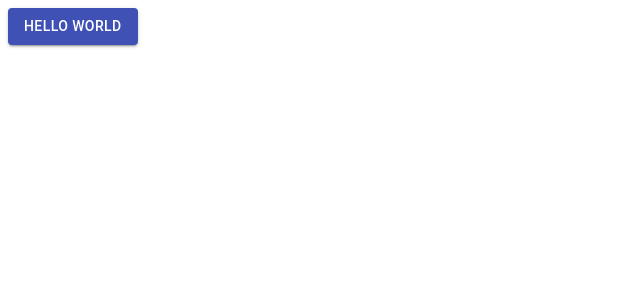
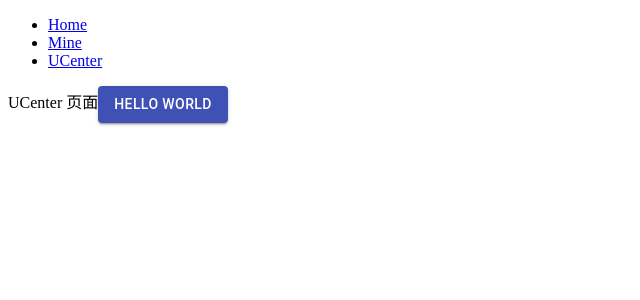
Before and after one commit to yangchaojun/react-base, a React (Create React App) app: page /mine/ucenter in a window 1280 px wide. Shown: the top 300 px of the page, without its empty margins (0-640 px from the left). Built offline with nearby package versions, Linux system fonts and the light colour scheme.

Commit message:
引入react-router-dom，并给出示例

```diff
--- a/package.json
+++ b/package.json
@@ -9,6 +9,7 @@
     "@testing-library/user-event": "^7.2.1",
     "react": "^16.12.0",
     "react-dom": "^16.12.0",
+    "react-router-dom": "^5.1.2",
     "react-scripts": "3.3.0"
   },
   "scripts": {
--- a/src/App.js
+++ b/src/App.js
@@ -1,13 +1,25 @@
-import React from 'react';
+import React from "react";
 // import TemperatureCalculator from './TemperatureCalculator'
-import MyComponent from './materialUI'
+import Nav from "./components/Nav";
+import { BrowserRouter as Router, Route, Switch } from "react-router-dom";
+import NotFound from "./pages/404";
+import Home from "./pages/Home";
+import Mine from "./pages/Mine";
+import UCenter from "./pages/UCenter";
 
 function App() {
-
   return (
     <div className="App">
       {/* <TemperatureCalculator /> */}
-      <MyComponent />
+      <Router>
+        <Nav />
+        <Switch>
+          <Route path="/home" component={Home}></Route>
+          <Route exact path="/mine" component={Mine}></Route>
+          <Route path="/mine/ucenter" component={UCenter}></Route>
+          <Route component={NotFound}></Route>
+        </Switch>
+      </Router>
     </div>
   );
 }
--- /dev/null
+++ b/src/components/Nav/index.jsx
@@ -0,0 +1,14 @@
+import React from 'react'
+import {Link} from 'react-router-dom'
+
+const Nav = () => {
+    return (
+        <ul>
+            <li><Link to="/home">Home</Link></li>
+            <li><Link to="/mine">Mine</Link></li>
+            <li><Link to="/mine/ucenter">UCenter</Link></li>
+        </ul>
+    )
+}
+
+export default Nav
--- /dev/null
+++ b/src/pages/404.jsx
@@ -0,0 +1,7 @@
+import React from 'react'
+
+export default function NotFound() {
+    return (
+        <div>404 页面</div>
+    )
+}
--- /dev/null
+++ b/src/pages/Home.jsx
@@ -0,0 +1,9 @@
+import React from 'react'
+
+const Home = () => {
+    return (
+        <div>Home 页面</div>
+    )
+}
+
+export default Home
--- /dev/null
+++ b/src/pages/Mine.jsx
@@ -0,0 +1,9 @@
+import React from 'react'
+
+const Mine = () => {
+    return (
+        <div>Mine 页面</div>
+    )
+}
+
+export default Mine
--- /dev/null
+++ b/src/pages/UCenter.jsx
@@ -0,0 +1,13 @@
+import React from 'react'
+import MyComponent from '../materialUI'
+
+const UCenter = () => {
+    return (
+        <div>
+            UCenter 页面
+            <MyComponent />
+        </div>
+    )
+}
+
+export default UCenter
```
Also changed, not shown: 1 other file (tests, documents, lock files or other folders).
